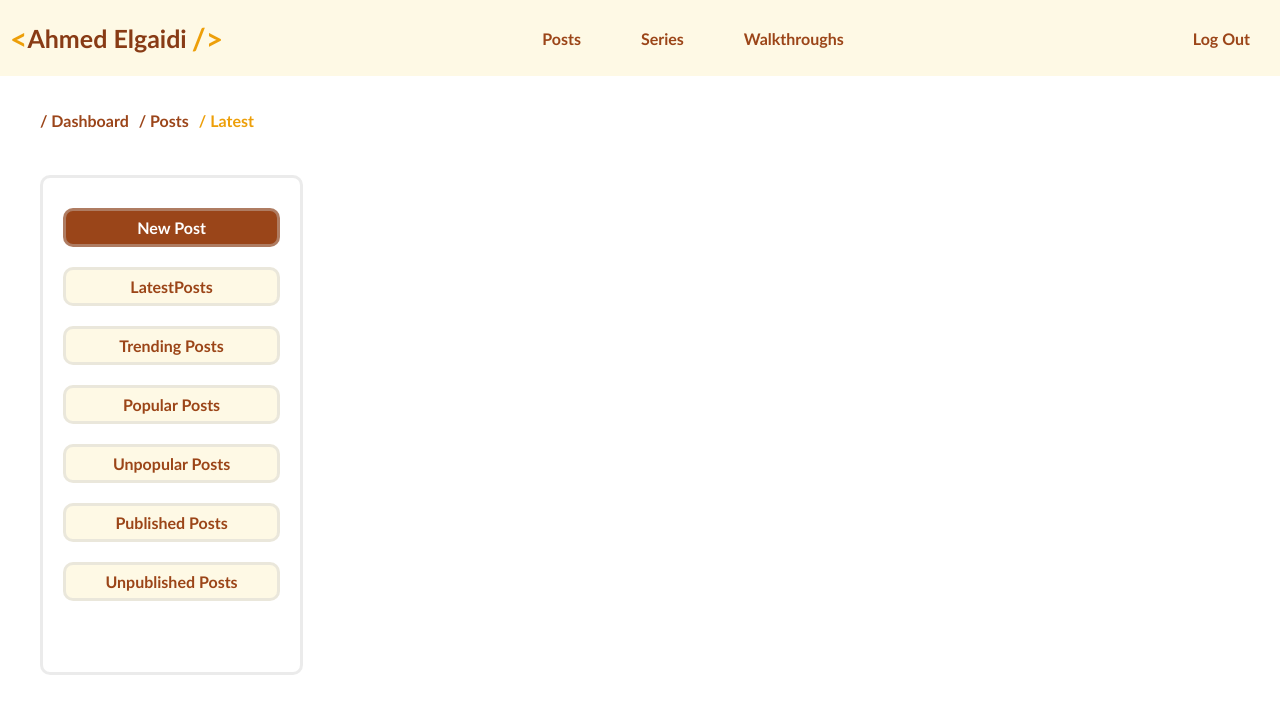
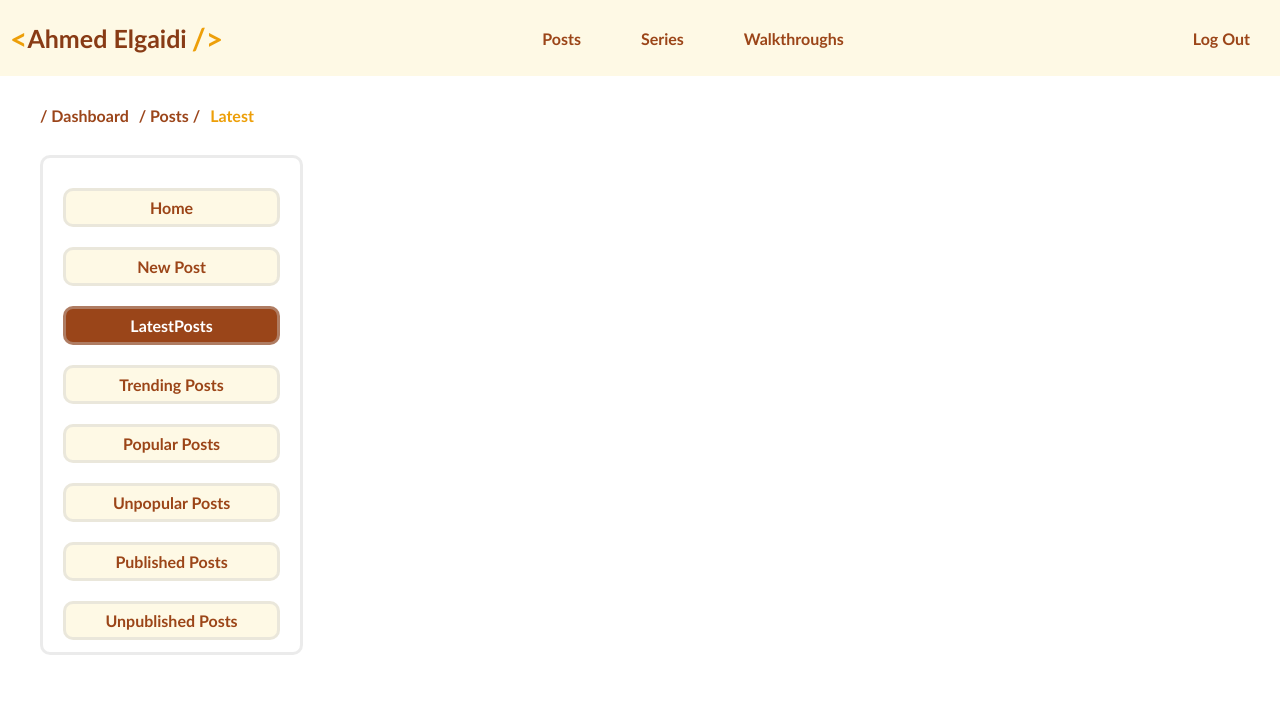
Before and after one commit to blogging-system/frontend, a Next.js app: page /dashboard/posts/latest in a window 1280 px wide. Shown: the top 714 px of the page. Built offline with nearby package versions, Linux system fonts and the light colour scheme.

Commit message:
Some enhancements

```diff
--- a/src/components/common/Breadcrumbs/index.module.css
+++ b/src/components/common/Breadcrumbs/index.module.css
@@ -5,8 +5,7 @@
 }
 
 .breadcrumbs_path {
-	padding: 5px;
-
+	padding: 0 5px;
 	font-weight: 900;
 	color: #903101e6;
 }
--- a/src/components/common/Breadcrumbs/index.tsx
+++ b/src/components/common/Breadcrumbs/index.tsx
@@ -24,9 +24,12 @@ export default function Breadcrumbs() {
 				`;
 				const linkPath = `/${lowerCasedPaths.slice(0, index + 1).join("/")}`;
 
+				// This line is just for making sure the "/" is not orange at last segment
+				const content = index === lastIndex - 1 ? ` / ${segment} /` : index === lastIndex ? segment : `/ ${segment}`;
+
 				return (
 					<a key={index} className={breadcrumbClasses} href={linkPath}>
-						/ {segment}
+						{content}
 					</a>
 				);
 			})}
--- a/src/components/dashboard/index.module.css
+++ b/src/components/dashboard/index.module.css
@@ -8,6 +8,7 @@
 .dashboard_main {
 	display: flex;
 	flex-direction: row;
+	align-items: center;
 	width: 100%;
 	height: 500px;
 }
--- a/src/components/dashboard/index.tsx
+++ b/src/components/dashboard/index.tsx
@@ -3,6 +3,7 @@ import styles from "./index.module.css";
 import Sidebar from "@/layouts/SideBar";
 
 const links = [
+	{ label: "Home", url: "/dashboard/posts" },
 	{ label: "New Post", url: "/dashboard/posts/new" },
 	{ label: "LatestPosts", url: "/dashboard/posts/latest" },
 	{ label: "Trending Posts", url: "/dashboard/posts/trending" },
--- a/src/layouts/SideBar/index.tsx
+++ b/src/layouts/SideBar/index.tsx
@@ -1,14 +1,18 @@
+"use client";
 import React from "react";
 import styles from "./index.module.css";
 import { ISidebar } from "./index.types";
+import { usePathname } from "next/navigation";
 
 export default function Sidebar({ links }: ISidebar) {
+	const currentPathName = usePathname();
+
 	return (
 		<div className={styles.sidebar_container}>
 			{links.map((el, i) => (
 				<a
 					key={i}
-					className={`${styles.sidebar_item} ${el.label === "New Post" ? styles.sidebar_item_active : ""}`}
+					className={`${styles.sidebar_item} ${el.url === currentPathName ? styles.sidebar_item_active : ""}`}
 					href={el.url}
 				>
 					{el.label}
```
Also changed, not shown: src/components/common/blal.txt (added).
